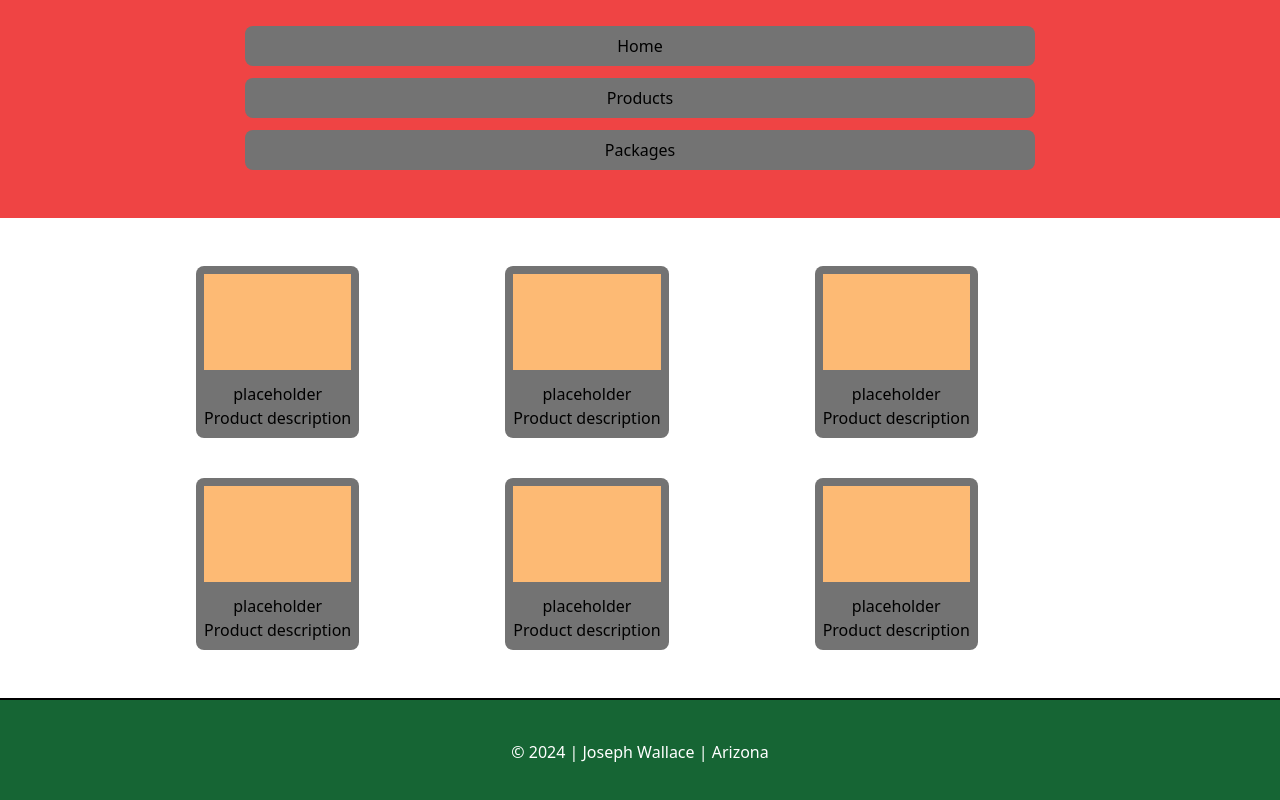
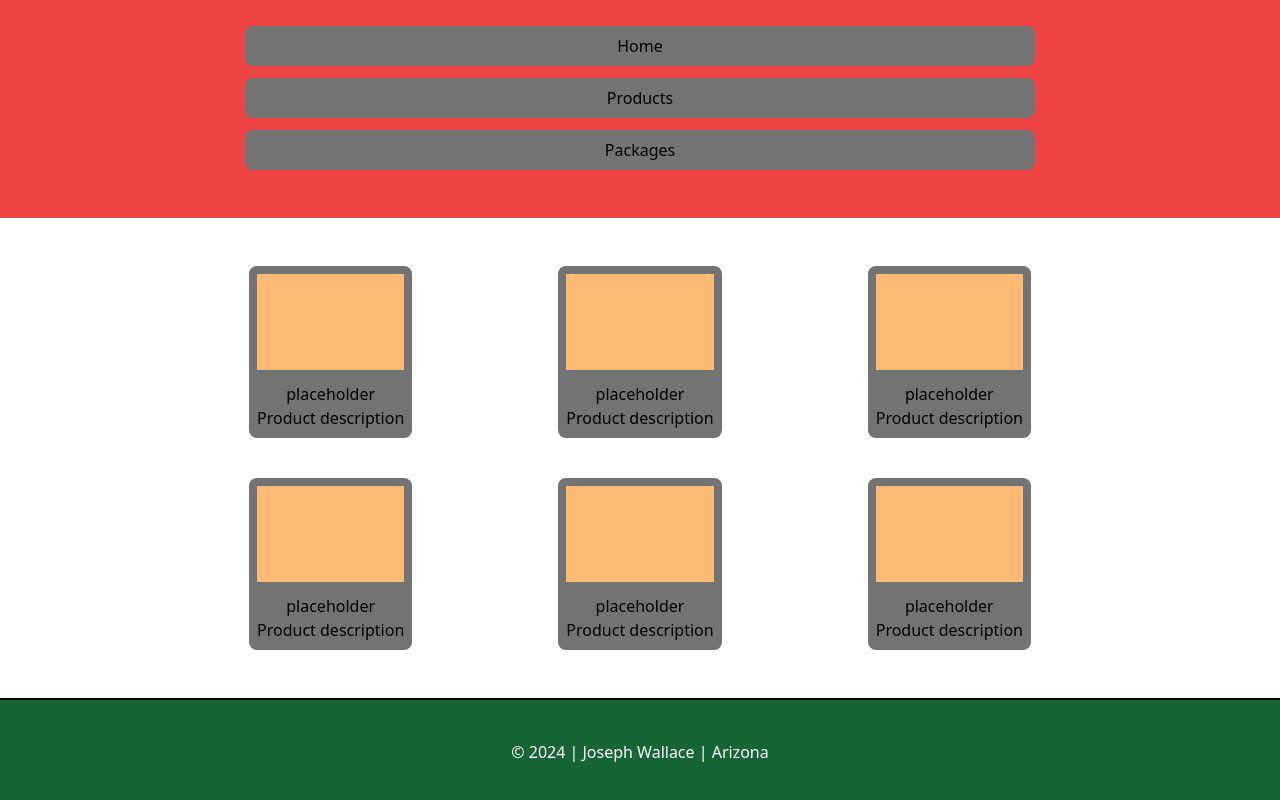
Before and after one commit to wallacejoe/wallace-av, a Next.js app: page /pages/products in a window 1280 px wide. Shown: the part 476-1276 px from the top of the page. Built offline with nearby package versions, Linux system fonts and the light colour scheme.

Commit message:
Added package page without content

```diff
--- a/src/app/pages/packages/page.tsx
+++ b/src/app/pages/packages/page.tsx
@@ -1,12 +1,12 @@
 import MainNav from "../ui/mainNav";
-//import ProductPage from "../ui/packagePage";
+import PackagePage from "../ui/packagePage";
 
 export default function Page() {
   return (
     <main>
       <MainNav />
       <section className="w-full flex flex-col items-center p-12 box-border text-center">
-        <hr />
+        <PackagePage />
       </section>
     </main>
   );
--- a/src/app/pages/ui/mainNav.tsx
+++ b/src/app/pages/ui/mainNav.tsx
@@ -26,7 +26,7 @@ export default function MainNav() {
         <li className="flex w-full bg-neutral-500 rounded-lg mt-3">
           <Link
             className="w-full hover:bg-neutral-800 hover:text-white rounded-lg p-2"
-            href="/pages/products"
+            href="/pages/packages"
           >
             Packages
           </Link>
--- /dev/null
+++ b/src/app/pages/ui/packagePage.tsx
@@ -0,0 +1,5 @@
+import React from "react";
+
+export default async function PackagePage() {
+  return <div></div>;
+}
--- a/src/app/pages/ui/productPage.tsx
+++ b/src/app/pages/ui/productPage.tsx
@@ -8,7 +8,7 @@ export default async function ProductPage(/*{ query }: { query: string }*/) {
   //query, or search, functionality.
 
   return (
-    <div className="w-3/4 grid grid-cols-3 gap-10">
+    <div className="w-3/4 grid grid-cols-3 gap-10 justify-items-center">
       {products.map((product) => (
         <Link
           href={`#` /*`/dashboard/products/${product.product_id}`*/}
```
